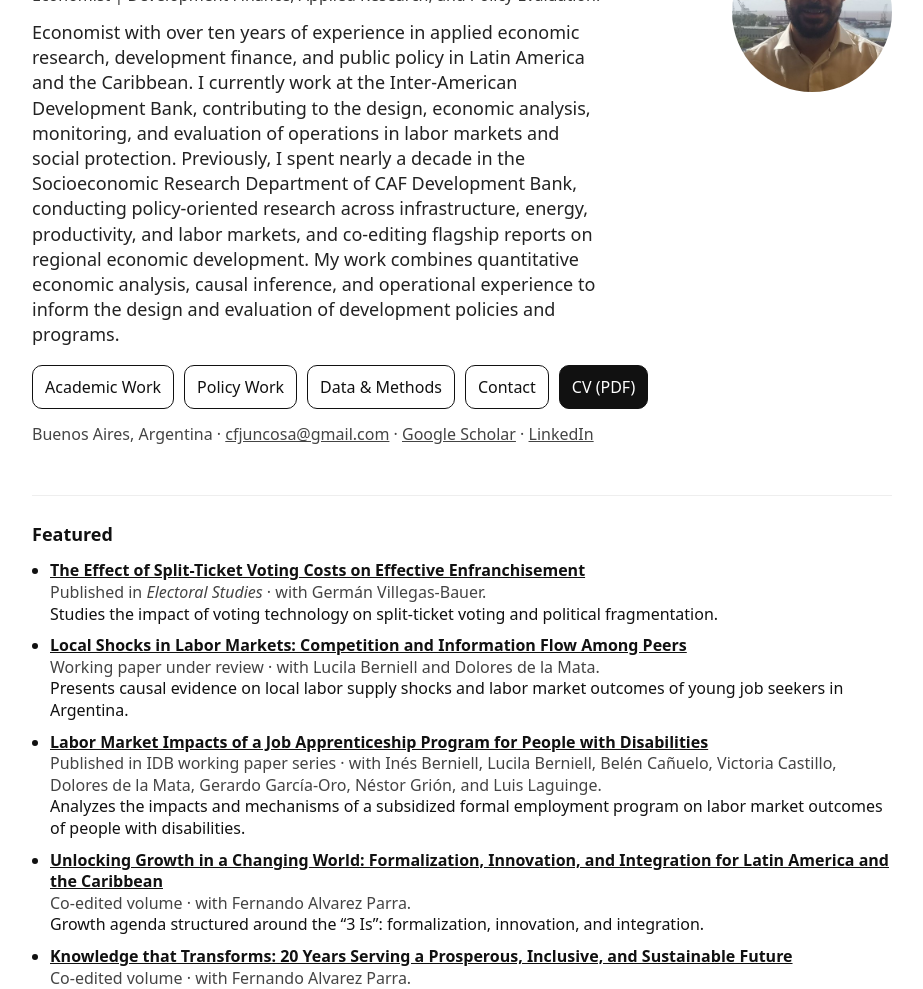
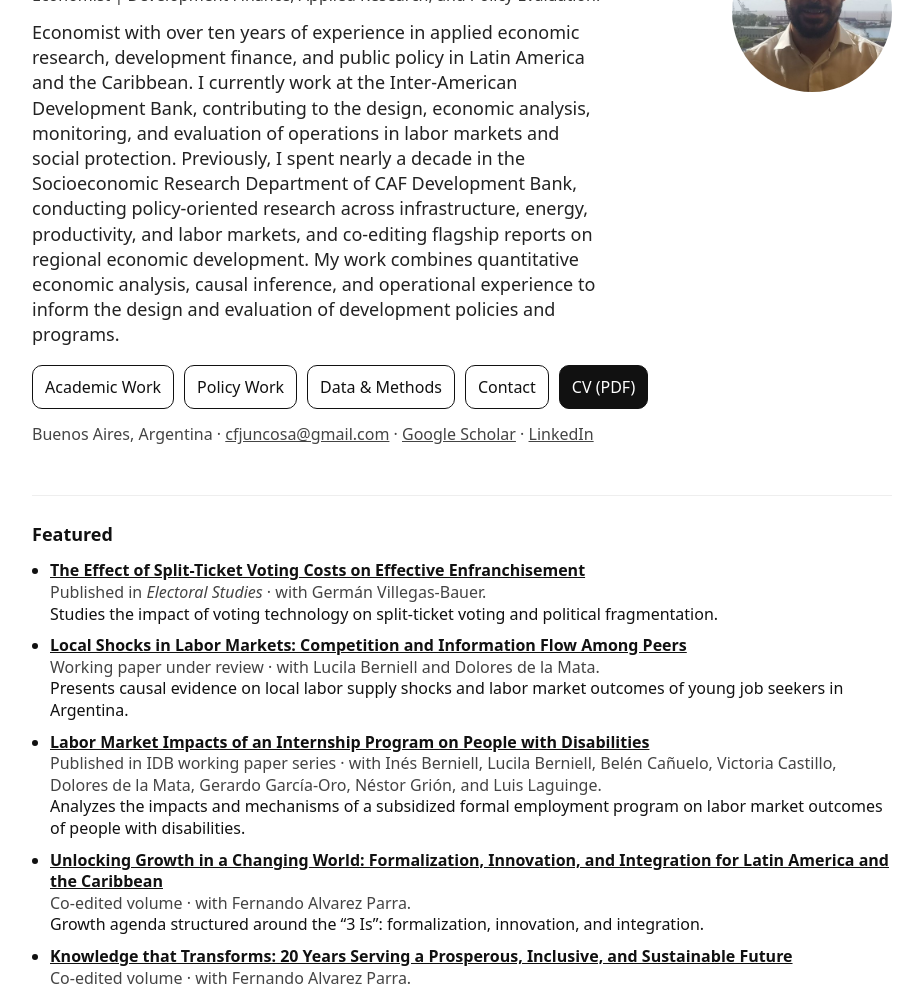
Before and after one commit to cfjuncosa/cfjuncosa.github.io, a plain HTML site: page index.html in a window 1280 px wide. Shown: the part 108-1097 px from the top of the page, without its empty margins (178-1101 px from the left). Drawn offline with Linux system fonts and the light colour scheme.

Commit message:
Minor corrections.
Updated the project description formatting and changed the title of a publication.

```diff
--- a/index.html
+++ b/index.html
@@ -146,8 +146,10 @@
         <p class="role">Economist | Development Finance, Applied Research, and Policy Evaluation.</p>
         <p class="tagline">
           Economist with over ten years of experience in applied economic research, development finance, and public policy in Latin America and the Caribbean.
+
           I currently work at the Inter-American Development Bank, contributing to the design, economic analysis, monitoring, and evaluation of operations in labor markets and social protection.
           Previously, I spent nearly a decade in the Socioeconomic Research Department of CAF Development Bank, conducting policy-oriented research across infrastructure, energy, productivity, and labor markets, and co-editing flagship reports on regional economic development.
+
           My work combines quantitative economic analysis, causal inference, and operational experience to inform the design and evaluation of development policies and programs.
         </p>
         <div class="btns">
@@ -199,7 +201,7 @@
           <b>
             <a
               href="https://publications.iadb.org/en/labor-market-impacts-internship-program-people-disabilities">
-              Labor Market Impacts of a Job Apprenticeship Program for People with Disabilities
+              Labor Market Impacts of an Internship Program on People with Disabilities
             </a>
           </b><br />
           <span class="muted">
```
